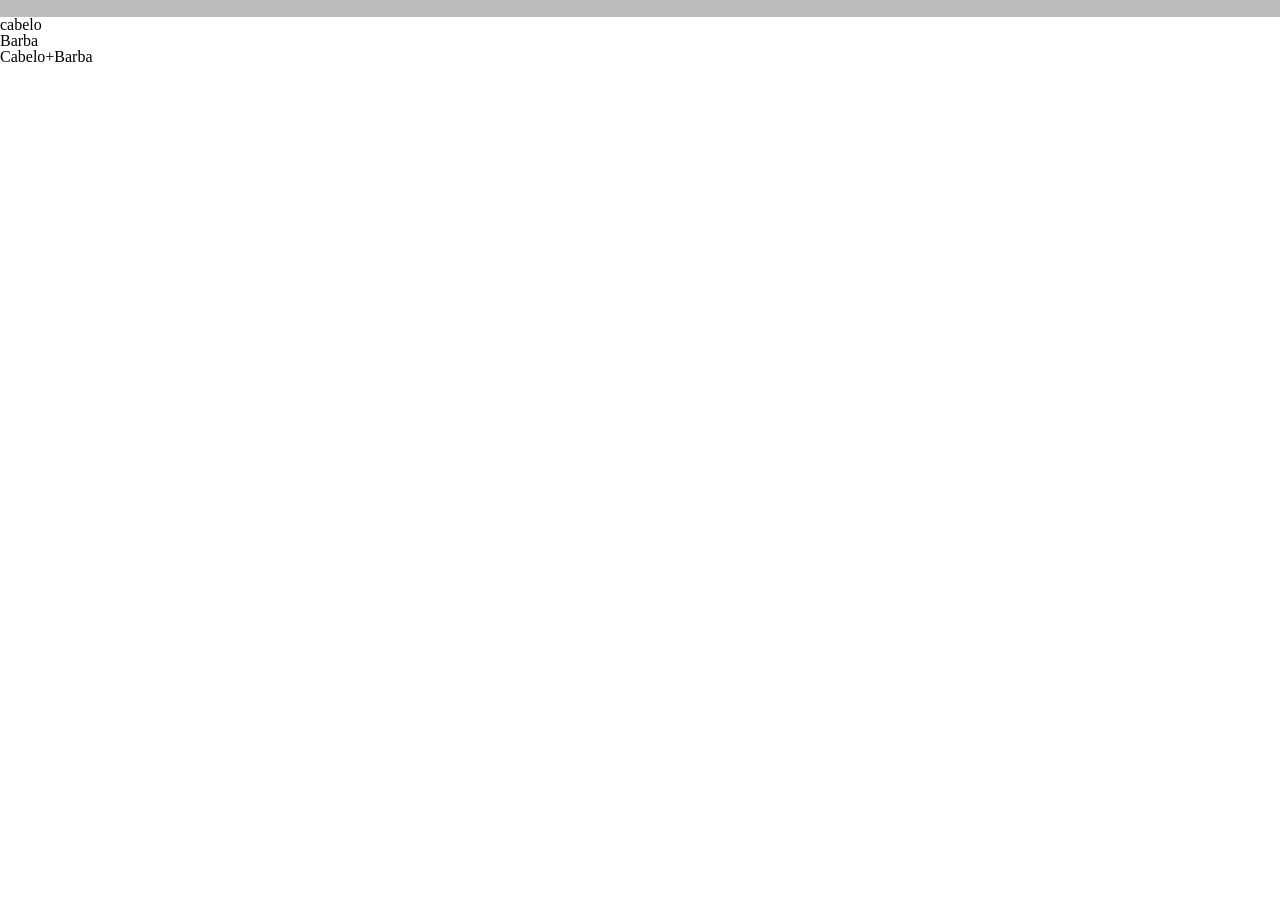
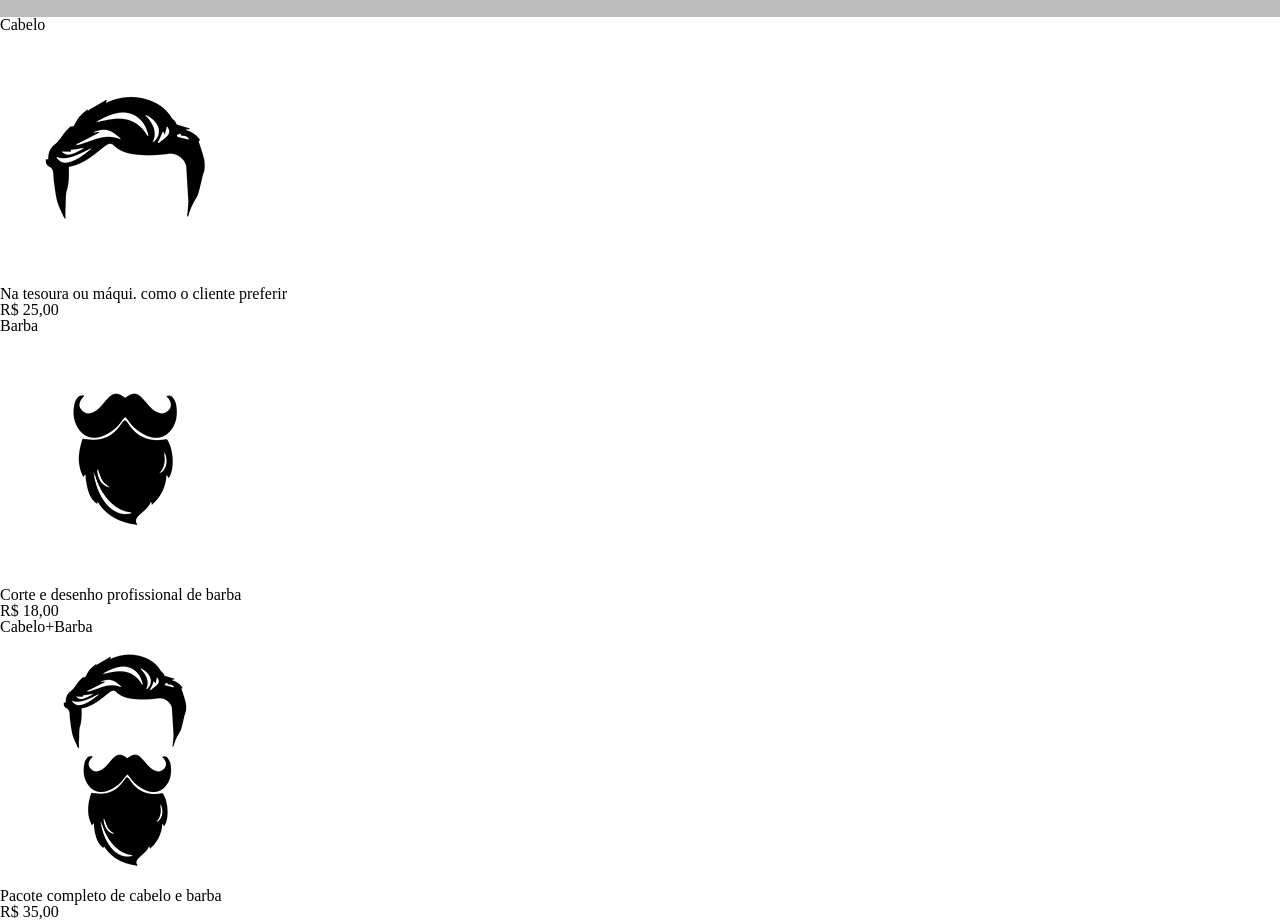
Before and after one commit to gabrielmartinspires-br/aula-alura, a plain HTML site: page produtos.html in a window 1280 px wide. Shown: the part 276-1196 px from the top of the page. Before the commit the page ends 800 px from the top, so only its background shows below. Drawn offline with Linux system fonts and the light colour scheme.

Commit message:
Update produtos.html

```diff
--- a/produtos.html
+++ b/produtos.html
@@ -22,10 +22,25 @@
     </header>
 
     <main>
-        <ul>
-        <li><h2>cabelo</h2></li>
-        <li><h2>Barba</h2></li>
-        <li><h2>Cabelo+Barba</h2></li>
+        <ul class="produtos">
+            <li>
+                <h2>Cabelo</h2>
+                <img src="cabelo.jpg" alt="">
+                <p class="produto-descricao">Na tesoura ou máqui. como o cliente preferir</p>
+                <p class="produto-preco">R$ 25,00</p>
+            </li>
+            <li>
+                <h2>Barba</h2>
+                <img src="barba.jpg" alt="">
+                <p class="produto-descricao">Corte e desenho profissional de barba</p>
+                <p class="produto-preco">R$ 18,00</p>
+            </li>
+            <li>
+                <h2>Cabelo+Barba</h2>
+                <img src="cabelo+barba.jpg" alt="">
+                <p class="produto-descricao">Pacote completo de cabelo e barba</p>
+                <p class="produto-preco">R$ 35,00</p>
+            </li>
         </ul>
     </main>
 </body>
```
